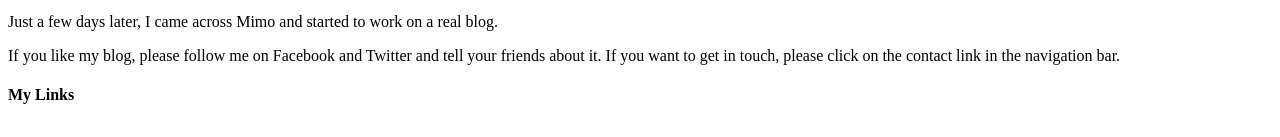
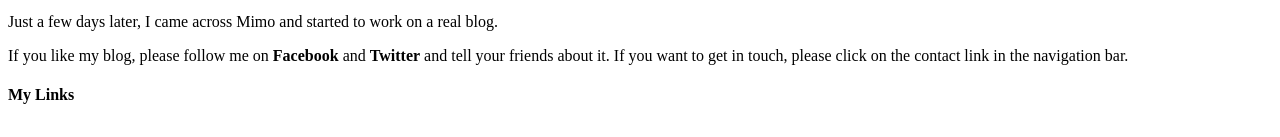
Before and after one commit to aakash-github-dev/My-Blog, a plain HTML site: page about.html in a window 1280 px wide. Shown: the part 551-688 px from the top of the page. Drawn offline with Linux system fonts and the light colour scheme.

Commit message:
Update about.html

```diff
--- a/about.html
+++ b/about.html
@@ -25,7 +25,7 @@
             <p>Hi there!!! I'm an aspiring web developer.</p>
             <p>If someone would have told me a week ago that I would be able to become a web developer and make my own website, I would not have believed them.</p>
             <p>Just a few days later, I came across Mimo and started to work on a real blog.</p>
-            <p>If you like my blog, please follow me on Facebook and Twitter and tell your friends about it. If you want to get in touch, please click on the contact link in the navigation bar.</p>
+            <p>If you like my blog, please follow me on <strong>Facebook</strong> and <strong>Twitter</strong> and tell your friends about it. If you want to get in touch, please click on the contact link in the navigation bar.</p>
           </div><!-- about-content -->
         </div><!-- about -->
       </div><!-- container -->
```
